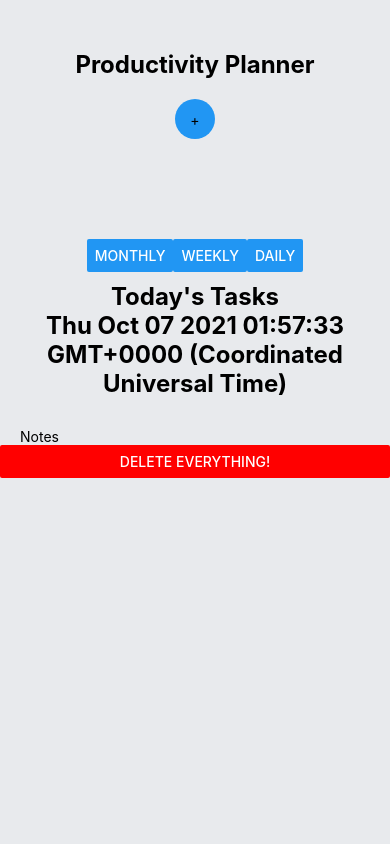
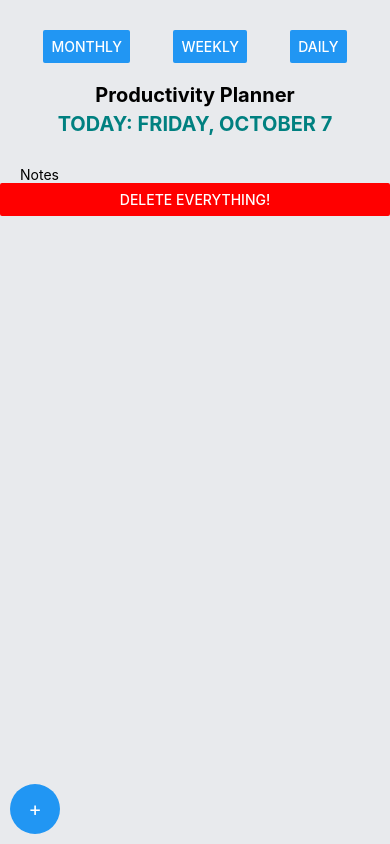
Before and after one commit to patfire12345/prod_planner, a React Native app: screen / in a window 390 px wide. Built offline with nearby package versions, Linux system fonts and the light colour scheme.

Commit message:
Aesthetic changes to layout and date on daily page

```diff
--- a/App.js
+++ b/App.js
@@ -144,18 +144,7 @@ export default function App() {
   }, [])
 
   return (
-    <ScrollView style={styles.container}>
-      <Text style={styles.title}> Productivity Planner </Text>
-      <View style={styles.addButtonContainer}>
-        <TouchableOpacity
-          style={styles.addButton}
-          onPress={() => {
-            showNewTaskModal()
-          }}>
-          <Text>+</Text>
-        </TouchableOpacity>
-      </View>
-      <View style={styles.tasksWrapper}>
+    <View style ={styles.container}>
       <View style={styles.buttonContainer}>
         <Button
           title="Monthly"
@@ -182,6 +171,9 @@ export default function App() {
           }}
         />
       </View>
+      <ScrollView style={styles.container}>
+        <Text style={styles.title}> Productivity Planner </Text>
+        <View style={styles.tasksWrapper}>
           {/* {monthState && <Notification />} */}
           {monthState && <Monthly markedDates={markedDates} />}
           {weekState && <Weekly weeklyEventsList={weeklyEventsList} />}
@@ -210,6 +202,16 @@ export default function App() {
           onPress={() => deleteData()}
         />
       </ScrollView>
+      <View style={styles.addButtonContainer}>
+        <TouchableOpacity
+          style={styles.addButton}
+          onPress={() => {
+            showNewTaskModal()
+          }}>
+          <Text style={{fontSize:20,color:"white",}}>+</Text>
+        </TouchableOpacity>
+      </View>
+    </View>
   )
 }
 
@@ -219,32 +221,37 @@ const styles = StyleSheet.create({
     backgroundColor: '#E8EAED',
   },
   title: {
-    fontSize: 24,
+    fontSize: 20,
     fontWeight: 'bold',
-    paddingTop: 50,
+    paddingTop: 10,
     textAlign: 'center',
   },
   tasksWrapper: {
-    paddingTop: 80,
+    paddingTop: 5,
     paddingHorizontal: 20,
+    zIndex:2
   },
   buttonContainer: {
     flexDirection: 'row',
-    marginBottom: 10,
-    justifyContent: 'center',
+    alignItems: 'center',
+    marginTop: 20,
+    justifyContent: 'space-evenly',
+    paddingVertical: 10,
   },
   addButton: {
+    flexDirection: 'row',
+    marginLeft: 10,
+    marginTop: -10,
+    width: 50,
+    height: 50,
     borderRadius: 100,
     backgroundColor: '#2196F3',
-    width: 40,
-    height: 40,
     justifyContent: 'center',
     alignItems: 'center',
   },
   addButtonContainer: {
-    flexDirection: 'row',
-    margin: 20,
-    justifyContent: 'center',
-    alignItems: 'center',
+    resizeMode: 'contain',
+    width: 50,
+    height: 50,
   },
 })
--- a/components/Daily.js
+++ b/components/Daily.js
@@ -9,11 +9,21 @@ import {
 } from 'react-native'
 import Task from './Task'
 
+var d = new Date();
+var day = d.getDay();
+var date = d.getDate();
+var month = d.getMonth();
+var days = ["MONDAY", "TUESDAY", "WEDNESDAY", "THURSDAY", "FRIDAY", "SATURDAY", "SUNDAY"]
+var months = [ "JANUARY", "FEBRUARY", "MARCH", "APRIL", "MAY", "JUNE", "JULY", "AUGUST", "SEPTEMBER", "OCTOBER", "NOVEMBER", "DECEMBER" ];
+var selectedMonth = months[month]
+var selectedDay = days[day]
+var today = selectedDay + ", " + selectedMonth + " " + date;
+
 const Daily = (props) => {
   return (
     <View>
-      <Text style={styles.sectionTitle}>Today's Tasks</Text>
-      <Text style={styles.sectionTitle}>{Date()}</Text>
+
+      <Text style={styles.sectionTitle}>TODAY: {today}</Text>
 
       <View style={styles.items}>
         {props.taskList.map((task, index) => (
@@ -61,7 +71,8 @@ const Daily = (props) => {
 
 const styles = StyleSheet.create({
   sectionTitle: {
-    fontSize: 24,
+    fontSize: 20,
+    color: 'teal',
     fontWeight: 'bold',
     textAlign: 'center',
   },
```
Lines whose indentation alone changed are shown as unchanged.
